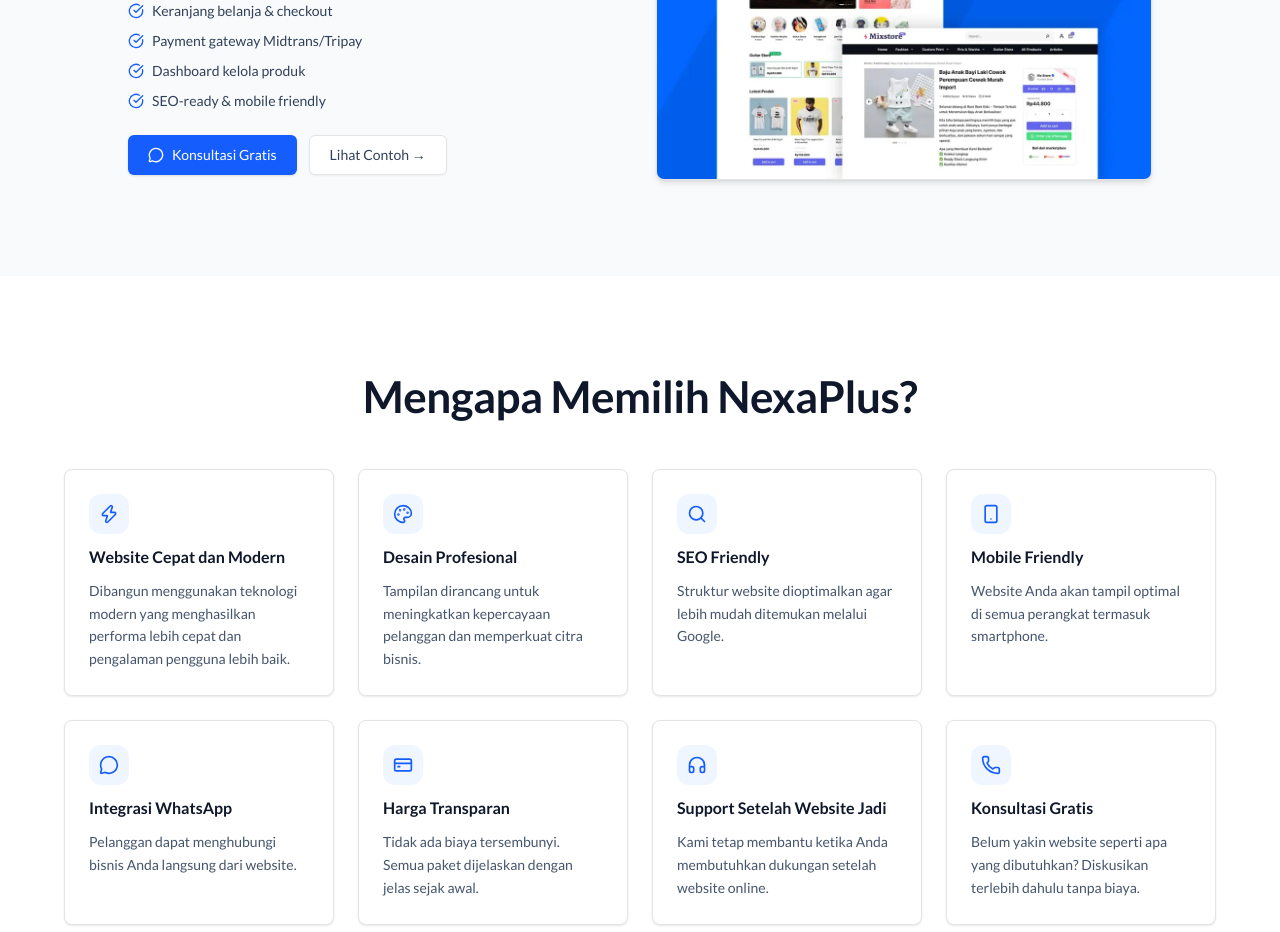
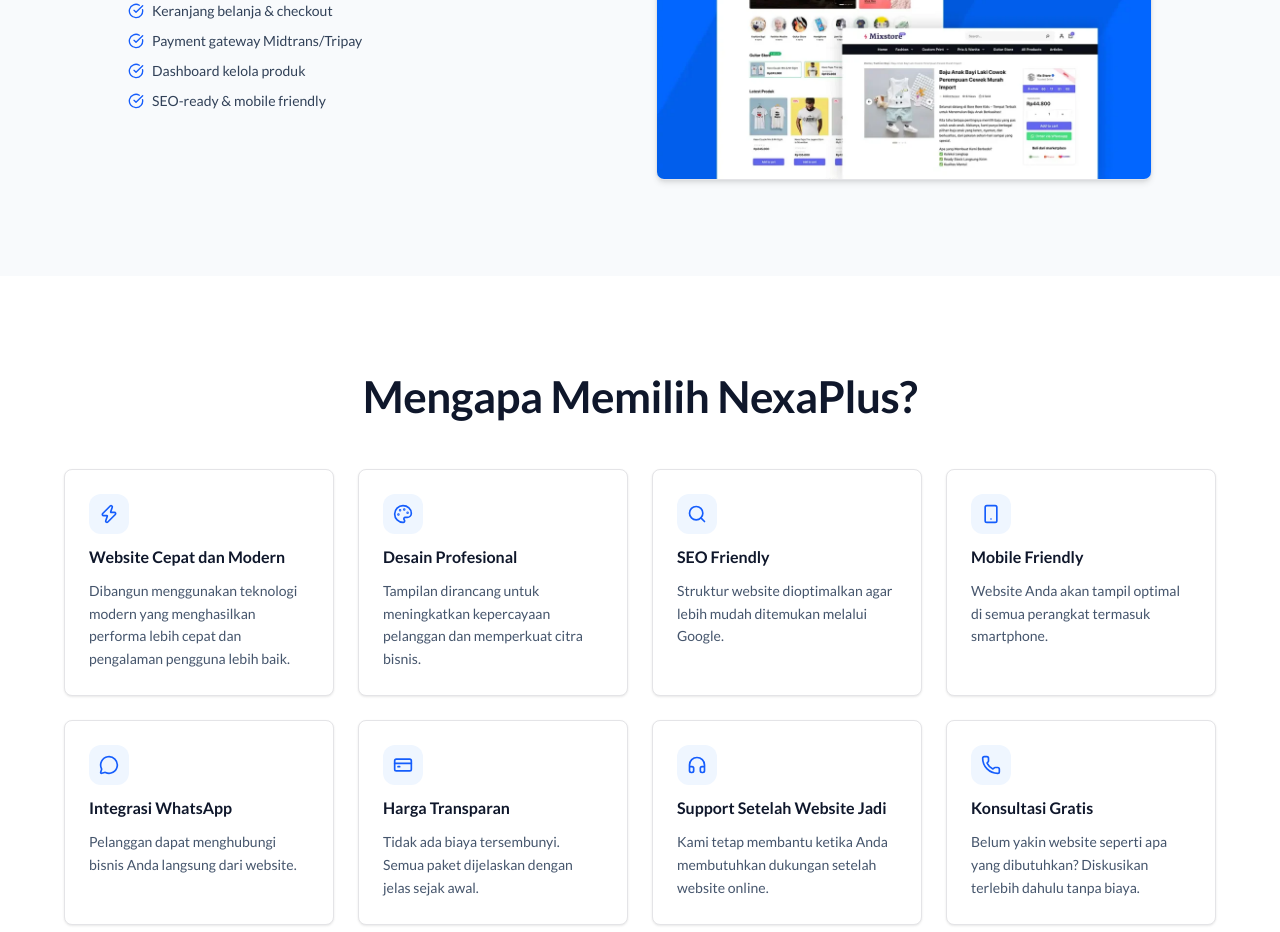
Before and after one commit to ersetdigital-sudo/nexaplus.app, a Next.js app: page / in a window 1280 px wide. Shown: the part 3700-4632 px from the top of the page. Built offline with nearby package versions, Linux system fonts and the light colour scheme.

Commit message:
auto: update from Kiro

```diff
--- a/components/sections/layanan-section.tsx
+++ b/components/sections/layanan-section.tsx
@@ -498,24 +498,6 @@
               ))}
             </ul>
 
-            {/* CTAs */}
-            <div className="mt-6 flex flex-wrap gap-3">
-              <a
-                href={whatsappUrl}
-                target="_blank"
-                rel="noopener noreferrer"
-                className="inline-flex h-10 items-center gap-2 rounded-[6px] bg-blue-600 px-5 text-sm font-medium text-white shadow-sm transition-colors hover:bg-blue-700"
-              >
-                <MessageCircle className="h-4 w-4" />
-                Konsultasi Gratis
-              </a>
-              <button
-                type="button"
-                className="inline-flex h-10 items-center rounded-[6px] border border-[#E4E4E7] bg-white px-5 text-sm font-medium text-slate-700 shadow-xs transition-colors hover:bg-slate-50"
-              >
-                Lihat Contoh →
-              </button>
-            </div>
           </div>
 
           {/* Right — Preview */}
```
